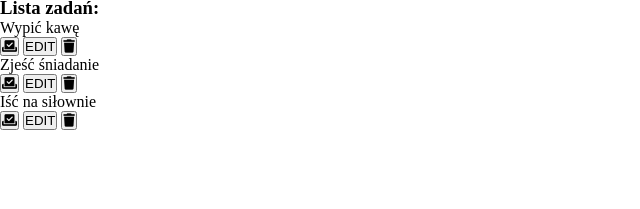
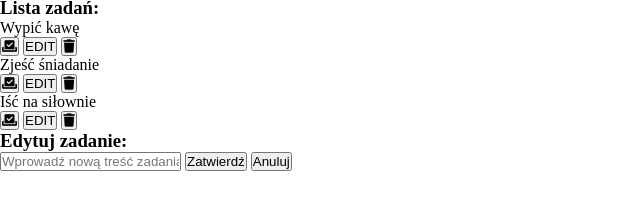
Before and after one commit to kacpi95/To-Do-List, a website: page index.html in a window 1280 px wide. Shown: the part 59-268 px from the top of the page, without its empty margins (0-640 px from the left). Drawn offline with Linux system fonts and the light colour scheme.

Commit message:
Add popup structure in HTML

```diff
--- a/index.html
+++ b/index.html
@@ -70,6 +70,15 @@
 				</ul>
 			</div>
 		</div>
+		<div class="popup">
+			<h3>Edytuj zadanie:</h3>
+			<div class="popup-body">
+				<p class="popup-info"></p>
+				<input type="text" class="popup-input" placeholder="Wprowadź nową treść zadania...">
+				<button class="popup-btn accept">Zatwierdź</button>
+				<button class="popup-btn cancel">Anuluj</button>
+			</div>
+		</div>
 		<script src="/js/script.js"></script>
 	</body>
 </html>
```
